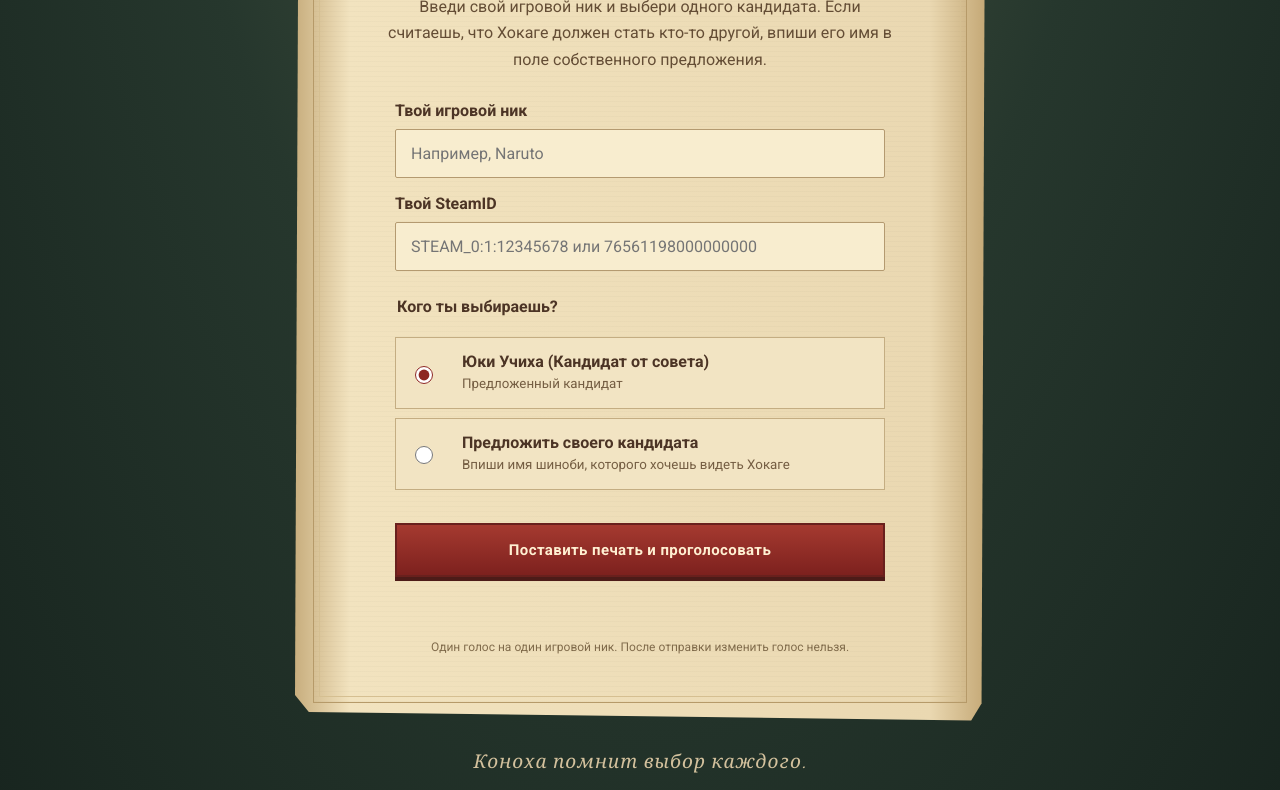
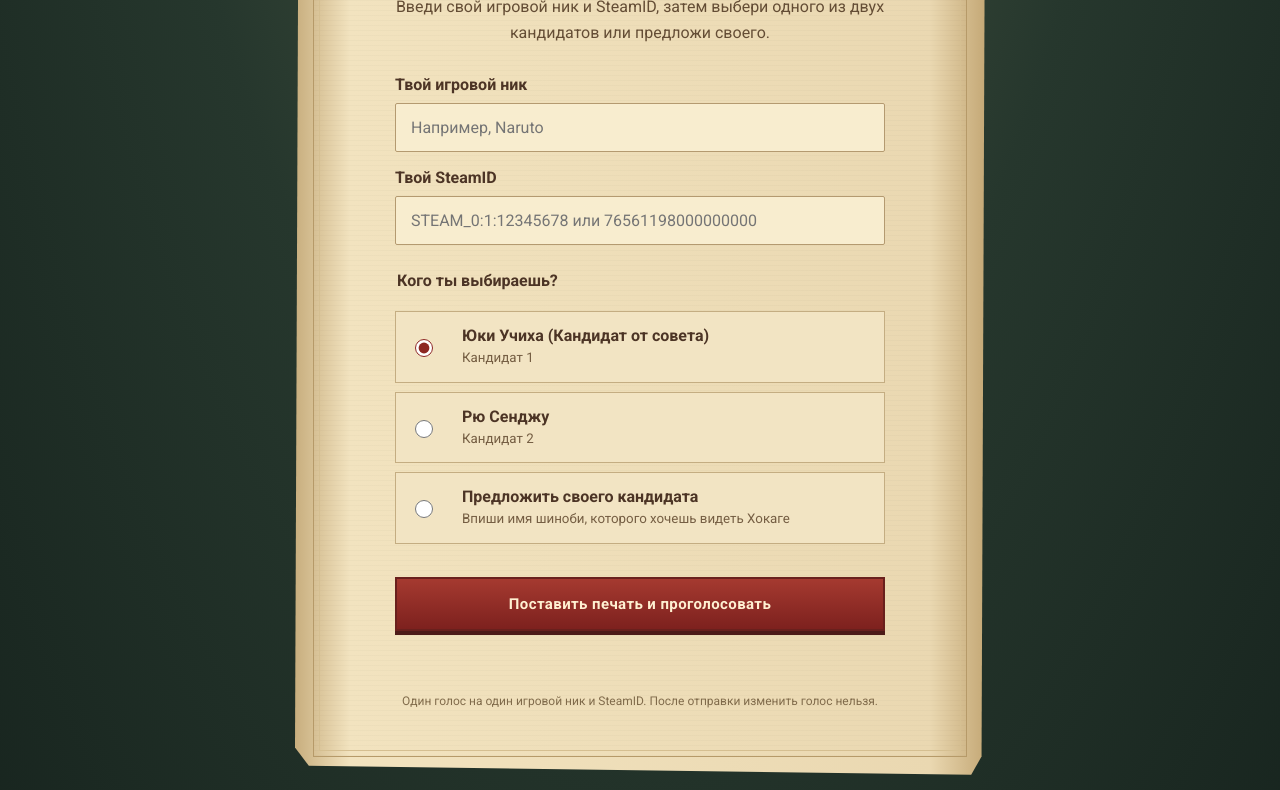
Before and after one commit to wanly27/konoha-yugen, a plain HTML site: page index.html in a window 1280 px wide. Shown: the part 601-1391 px from the top of the page. Drawn offline with nearby package versions, Linux system fonts and the light colour scheme.

Commit message:
Add second fixed election candidate and custom option

```diff
--- a/index.html
+++ b/index.html
@@ -22,7 +22,7 @@
     <section class="paper">
       <div class="paper-inner">
         <h2>Свиток голосования</h2>
-        <p class="note">Введи свой игровой ник и выбери одного кандидата. Если считаешь, что Хокаге должен стать кто-то другой, впиши его имя в поле собственного предложения.</p>
+        <p class="note">Введи свой игровой ник и SteamID, затем выбери одного из двух кандидатов или предложи своего.</p>
 
         <form id="voteForm">
           <label for="nickname">Твой игровой ник</label>
@@ -38,7 +38,12 @@
             <label class="choice">
               <input type="radio" name="choice" value="featured" checked>
               <span class="choice-mark"></span>
-              <span><strong id="featuredName">Юки Учиха (Кандидат от совета)</strong><small>Предложенный кандидат</small></span>
+              <span><strong id="featuredName">Юки Учиха</strong><small>Кандидат 1</small></span>
+            </label>
+            <label class="choice">
+              <input type="radio" name="choice" value="second">
+              <span class="choice-mark"></span>
+              <span><strong id="secondName">Рю Сенджу</strong><small>Кандидат 2</small></span>
             </label>
             <label class="choice">
               <input type="radio" name="choice" value="custom">
@@ -56,7 +61,7 @@
           <button id="submitBtn" type="submit">Поставить печать и проголосовать</button>
           <p id="status" class="status" role="status" aria-live="polite"></p>
         </form>
-        <p class="smallprint">Один голос на один игровой ник. После отправки изменить голос нельзя.</p>
+        <p class="smallprint">Один голос на один игровой ник и SteamID. После отправки изменить голос нельзя.</p>
       </div>
     </section>
     <footer>Коноха помнит выбор каждого.</footer>
```
